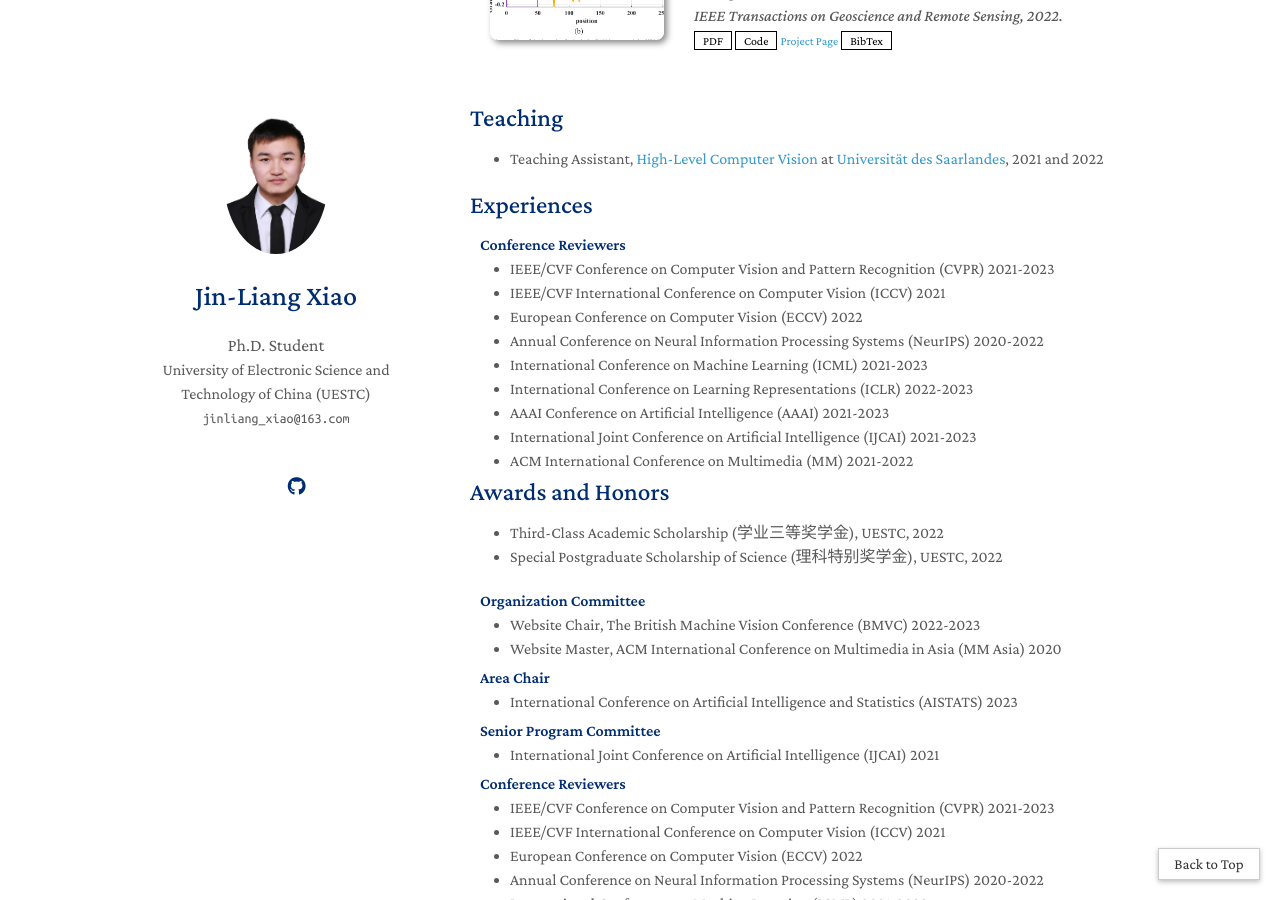
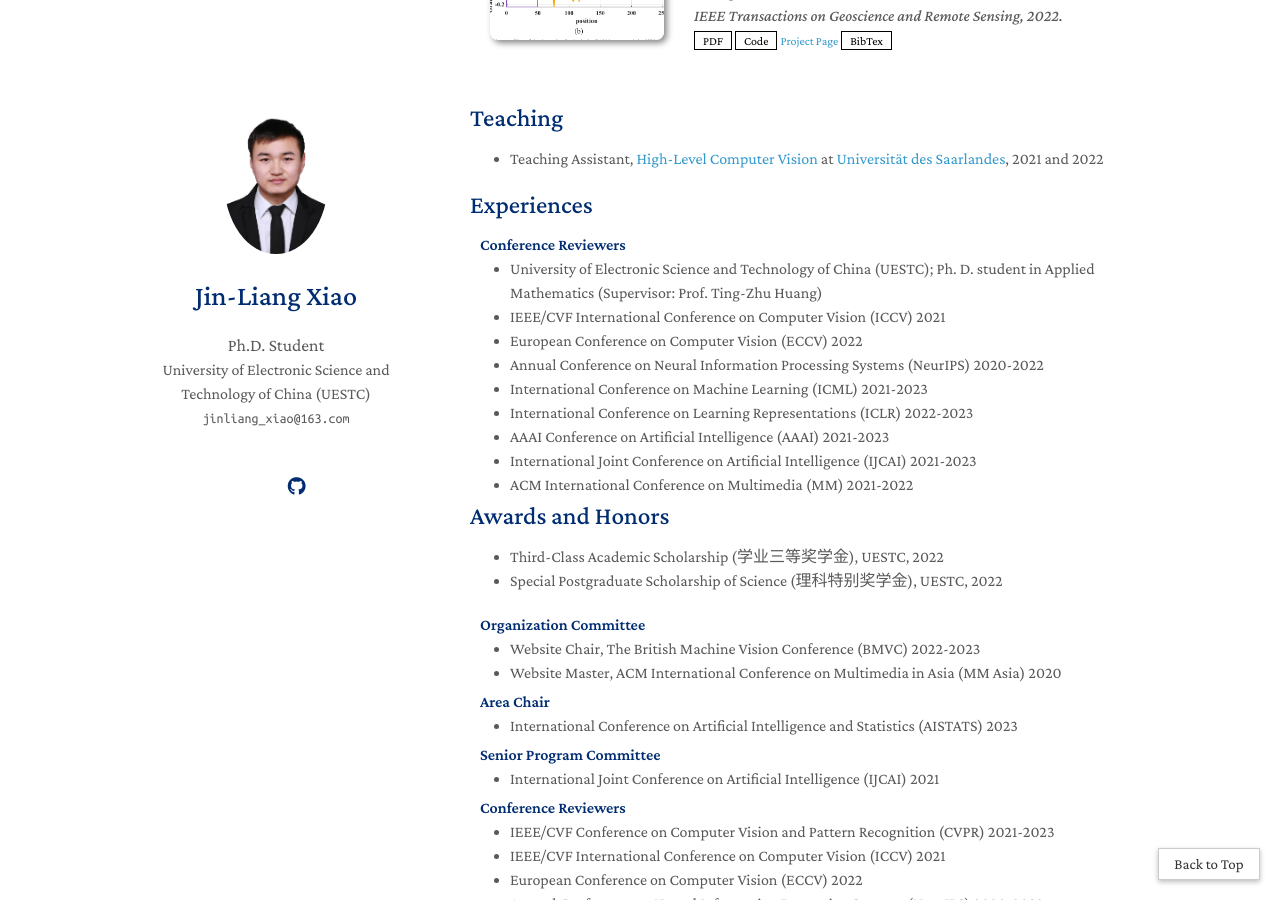
Before and after one commit to Jin-liangXiao/Jin-liangXiao.github.io, a Jekyll site: the page built from index.md, in a window 1280 px wide and 900 px high, scrolled down 540 px. Built offline with Jekyll 4.4.1, drawn with Linux system fonts in a browser that asks for light colours; nearby versions of some CDN libraries; a style sheet for code colours, icons or effects is not loaded; our own code applies the rules of GitHub Pages for plain Markdown files.

Commit message:
Update services.md

```diff
--- a/_includes/services.md
+++ b/_includes/services.md
@@ -3,7 +3,7 @@
 <h4 style="margin:0 10px 0;">Conference Reviewers</h4>
 
 <ul style="margin:0 0 5px;">
-  <li><a href="http://cvpr2023.thecvf.com/"><autocolor>IEEE/CVF Conference on Computer Vision and Pattern Recognition (CVPR) 2021-2023</autocolor></a></li>
+  <li> University of Electronic Science and Technology of China (UESTC); Ph. D. student in Applied Mathematics (Supervisor: <a href="http://cvpr2023.thecvf.com/"><autocolor> Prof. Ting-Zhu Huang)</autocolor></a></li>
   <li><a href="http://iccv2021.thecvf.com/"><autocolor>IEEE/CVF International Conference on Computer Vision (ICCV) 2021</autocolor></a></li>
   <li><a href="https://eccv2022.ecva.net/"><autocolor>European Conference on Computer Vision (ECCV) 2022</autocolor></a></li>
   <li><a href="https://neurips.cc/Conferences/2022"><autocolor>Annual Conference on Neural Information Processing Systems (NeurIPS) 2020-2022</autocolor></a></li>
```
